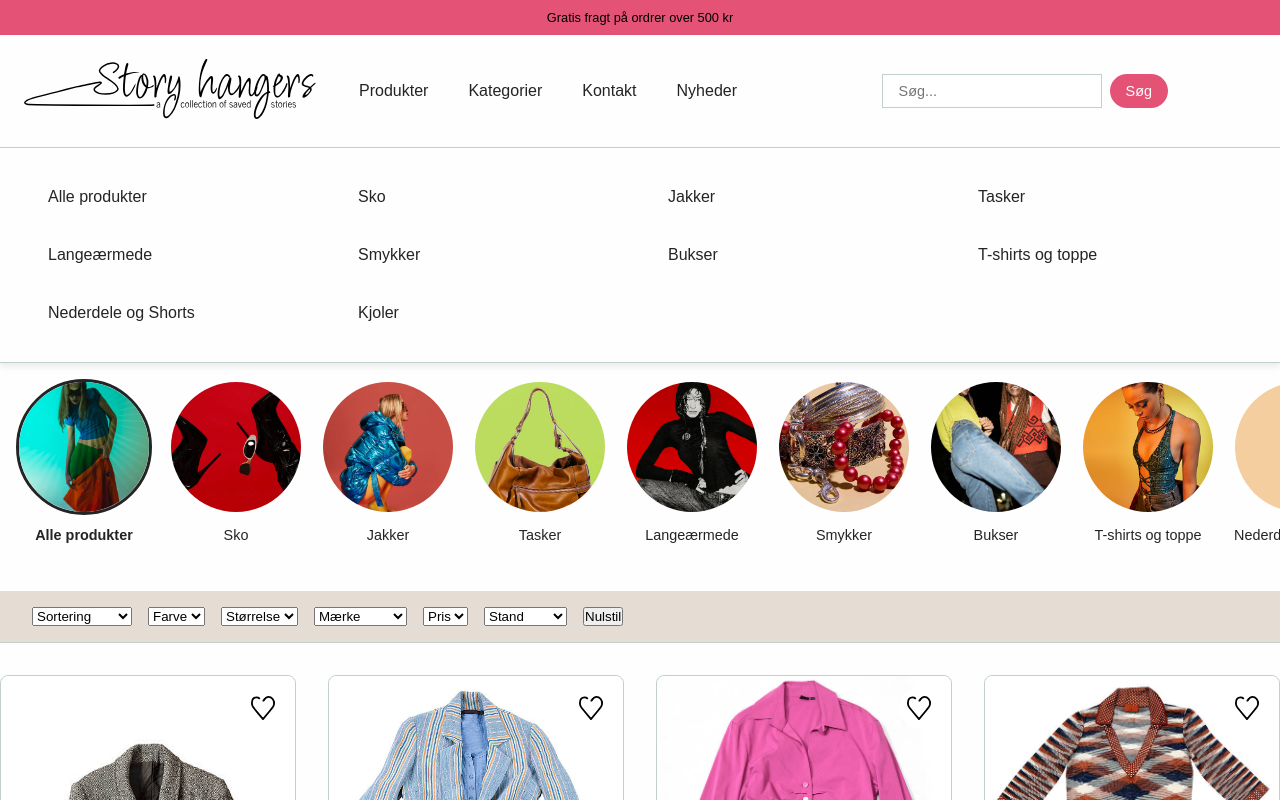
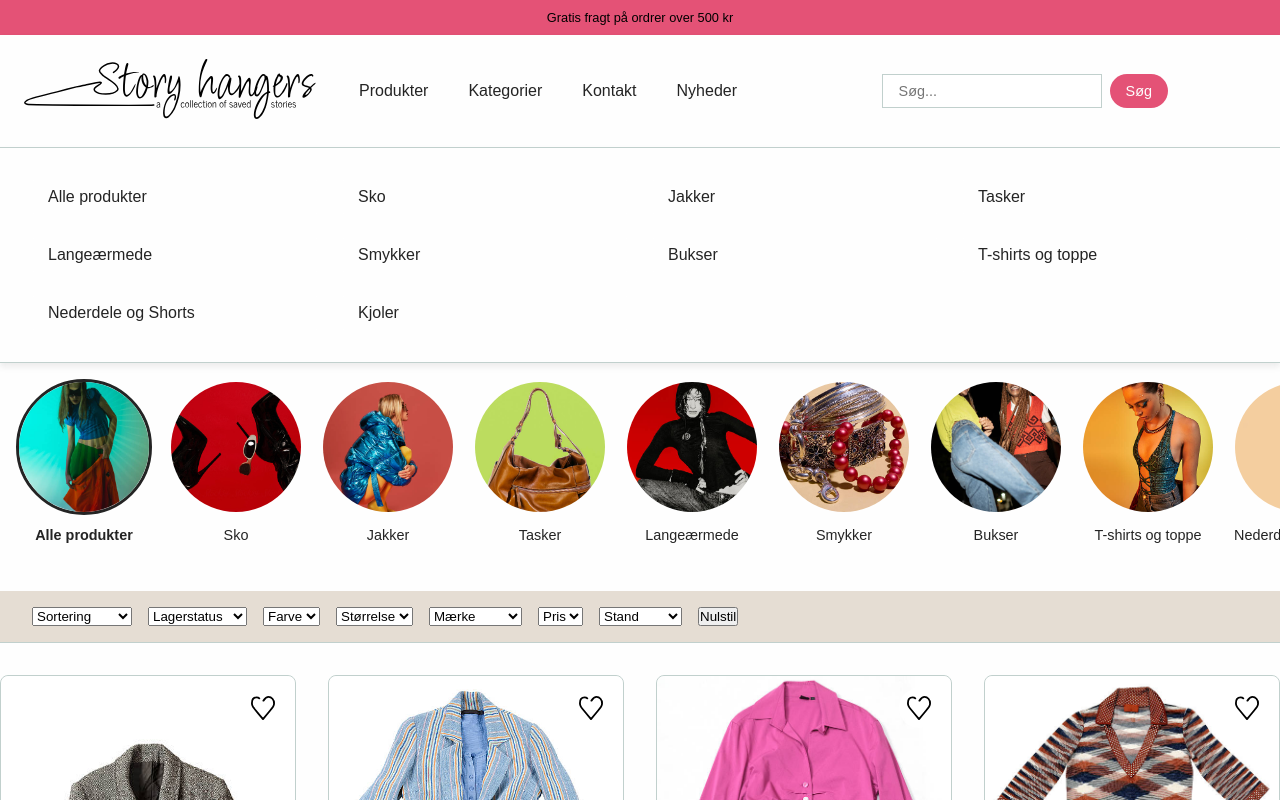
Before and after one commit to juliewboecher/customer-experience-exam, a React (Vite) app: page /products in a window 1280 px wide. Shown: the top 800 px of the page. Built offline with nearby package versions, Linux system fonts and the light colour scheme; a web font is replaced by a local one.

Commit message:
Add in-stock filter option to FilterBar and update ProductPage to use consistent parameter names

```diff
--- a/src/components/FilterBar.jsx
+++ b/src/components/FilterBar.jsx
@@ -24,6 +24,15 @@ export default function FilterBar({filters}) {
           <option value="titel">Alfabetisk</option>
           <option value="pris-up">Pris stigende</option>
           <option value="pris-down">Pris faldende</option>
+        </select>
+
+        <select
+          value={searchParams.get("inStock") || "all"}
+          onChange={(e) => handleFilterChange("inStock", e.target.value)}
+        >
+            <option value="all">Lagerstatus</option>
+            <option value="true">På lager</option>
+            <option value="false">Ikke på lager</option>
         </select>
 
         <select
@@ -55,7 +64,7 @@ export default function FilterBar({filters}) {
           value={searchParams.get("brand") || "all"}
           onChange={(e) => handleFilterChange("brand", e.target.value)}
         >
-          <option value="Mærke">Mærke</option>
+          <option value="all">Mærke</option>
           <option value="versace">Versace</option>
           <option value="hugoboss">Hugo Boss</option>
           <option value="vagabond">Vagabond</option>
@@ -64,19 +73,20 @@ export default function FilterBar({filters}) {
         </select>
 
         <select
-          value={searchParams.get("prize") || "all"}
-          onChange={(e) => handleFilterChange("prize", e.target.value)}
+          value={searchParams.get("price") || "all"}
+          onChange={(e) => handleFilterChange("price", e.target.value)}
         >
-          <option value="pris">Pris</option>
+          <option value="all">Pris</option>
+          <option value=""></option>
         </select>
 
-        {/* prize(300-500, 500-800, 800-1000, 1000+), inStock */}
+        {/* price(300-500, 500-800, 800-1000, 1000+) */}
 
         <select
           value={searchParams.get("condition") || "all"}
           onChange={(e) => handleFilterChange("condition", e.target.value)}
         >
-          <option value="stand">Stand</option>
+          <option value="all">Stand</option>
           <option value="god">God</option>
           <option value="rigtig-god">Rigtig god</option>
           <option value="som-ny">Som ny</option>
--- a/src/pages/ProductPage.jsx
+++ b/src/pages/ProductPage.jsx
@@ -8,13 +8,13 @@ export default function ProductPage() {
   const categoryFromUrl = searchParams.get("category") || "Alle";
   const searchQuery = searchParams.get("search") || "";
   const showCarousel = categoryFromUrl === "Alle" && !searchQuery;
+  const sort = searchParams.get("sort") || "";
+  const inStock = searchParams.get("inStock") || "all";
   const color = searchParams.get("color") || "";
   const size = searchParams.get("size") || "";
   const brand = searchParams.get("brand") || "";
-  const prize = searchParams.get("prize") || "";
+  const price = searchParams.get("price") || "";
   const condition = searchParams.get("condition") || "";
-  const inStock = searchParams.get("inStock") === "true";
-  const sort = searchParams.get("sort") || "";
 
   return (
     <>
@@ -44,7 +44,7 @@ export default function ProductPage() {
         color={color}
         size={size}
         brand={brand}
-        prize={prize}
+        price={price}
         condition={condition}
         inStock={inStock}
         sort={sort}
```
